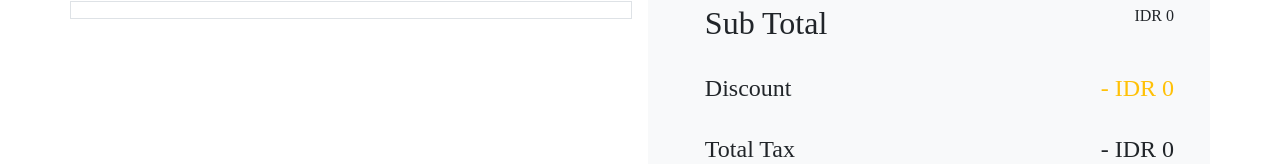
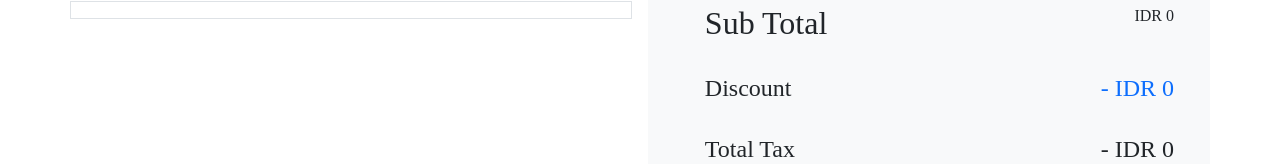
Before and after one commit to diazlp/Ikiwae, a React (Vite) app: page /invoice in a window 1280 px wide. Shown: the part 425-589 px from the top of the page. Built offline with nearby package versions, Linux system fonts and the light colour scheme.

Commit message:
chore: discount subtotal to use text primary instead

```diff
--- a/src/containers/InvoiceContainer/index.tsx
+++ b/src/containers/InvoiceContainer/index.tsx
@@ -80,7 +80,7 @@ const InvoiceContainer: React.FC = () => {
                 <div className="col-6 offset-1">
                   <h2 className="fs-4">Discount</h2>
                 </div>
-                <div className="col d-flex justify-content-end discount-number text-warning">
+                <div className="col d-flex justify-content-end discount-number text-primary">
                   <h2 className="fs-4">- IDR 0</h2>
                 </div>
               </div>
```
